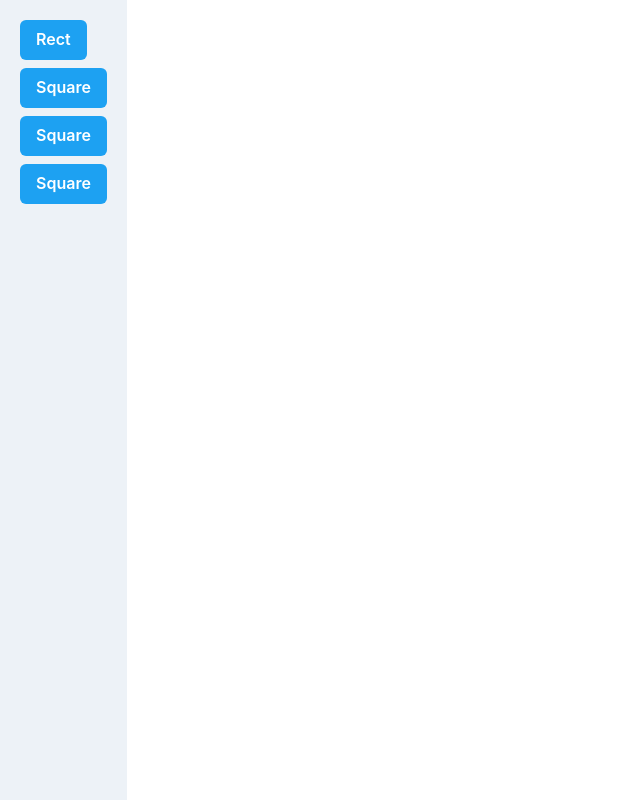
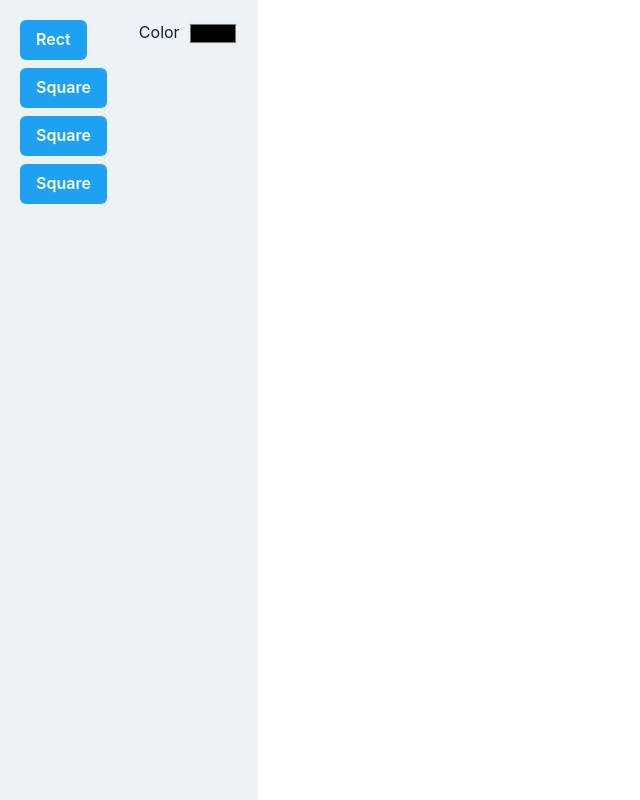
Before and after one commit to Fernando-J-Garcia/Sponge, a Next.js app: page / in a window 1280 px wide. Shown: the whole page, without its empty margins (0-640 px from the left). Built offline with nearby package versions, Linux system fonts and the light colour scheme.

Commit message:
changed layout for color picker

```diff
--- a/components/Toolbar.tsx
+++ b/components/Toolbar.tsx
@@ -1,15 +1,28 @@
 import { Box, Button, Container, List, ListItem } from "@chakra-ui/react";
-import React from "react";
+import { jsx } from "@emotion/react";
+import React, { useContext, useEffect, useState } from "react";
 import { createRoot } from "react-dom/client";
+import { CanvasContext } from "./CanvasProvider";
 import Rect from "./Rect";
 
 export default function Toolbar() {
+  const [rectList, setRectList] = useState<JSX.Element[]>([]);
+  const { addElement, elements, currentColor, setCurrentColor } =
+    useContext(CanvasContext);
+
   function handleClickRect(e: React.MouseEvent<HTMLButtonElement>) {
-    const root = createRoot(document.getElementById("canvas")!);
-    root.render(<Rect />);
+    addElement(<Rect key={elements?.length} />);
   }
   return (
-    <Box p={5} bg="gray.100" w={"fit-content"} h="100vh">
+    <Box
+      p={5}
+      bg="gray.100"
+      w={"fit-content"}
+      h="100vh"
+      display={"flex"}
+      flexDir="row"
+      gap={"8"}
+    >
       <List>
         <ListItem paddingBottom={2}>
           <Button
@@ -36,6 +49,13 @@ export default function Toolbar() {
           </Button>
         </ListItem>
       </List>
+      <Box display={"flex"} flexDir="row" gap={"2"}>
+        <label>Color</label>
+        <input
+          type={"color"}
+          onChange={(e) => setCurrentColor(e.target.value)}
+        />
+      </Box>
     </Box>
   );
 }
```
